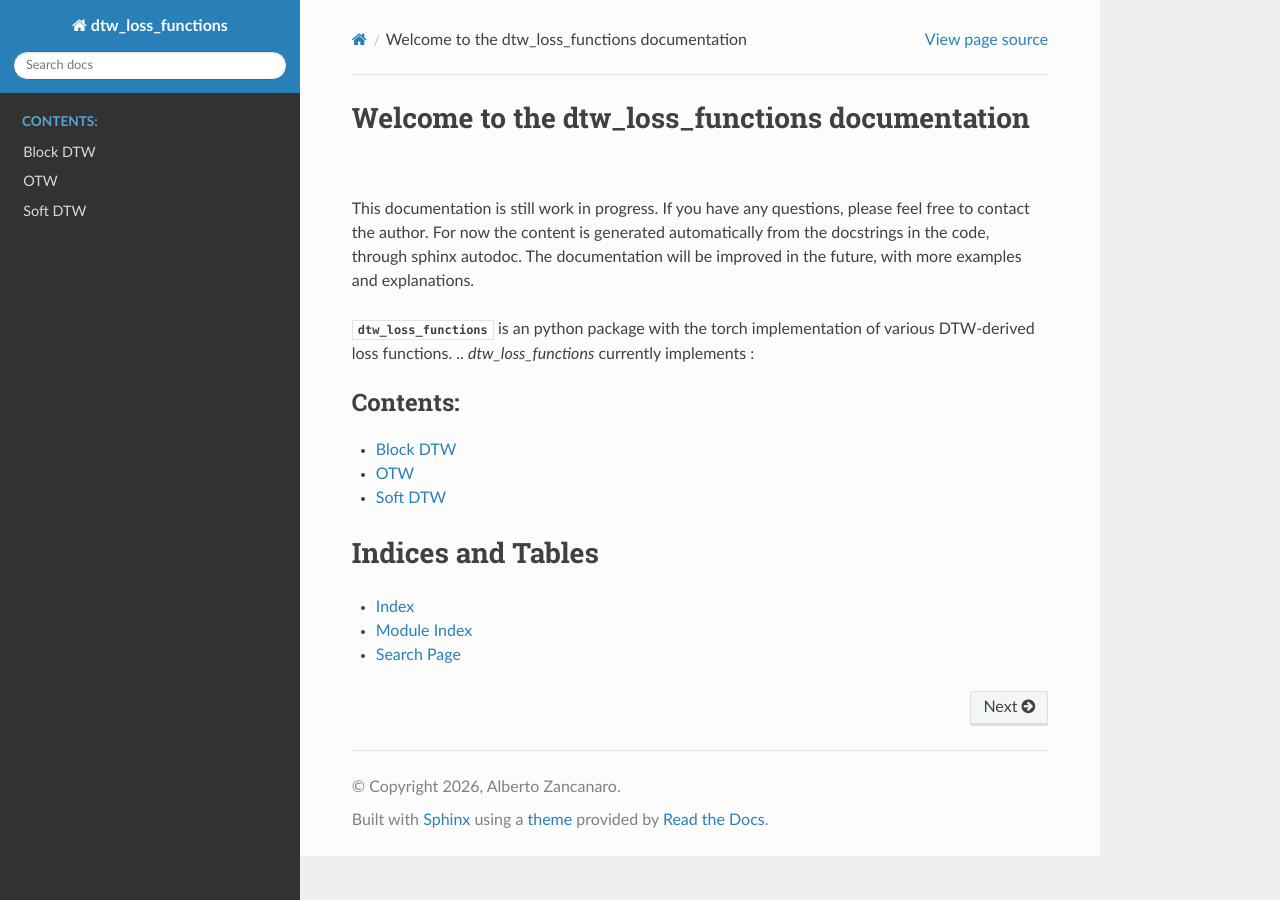
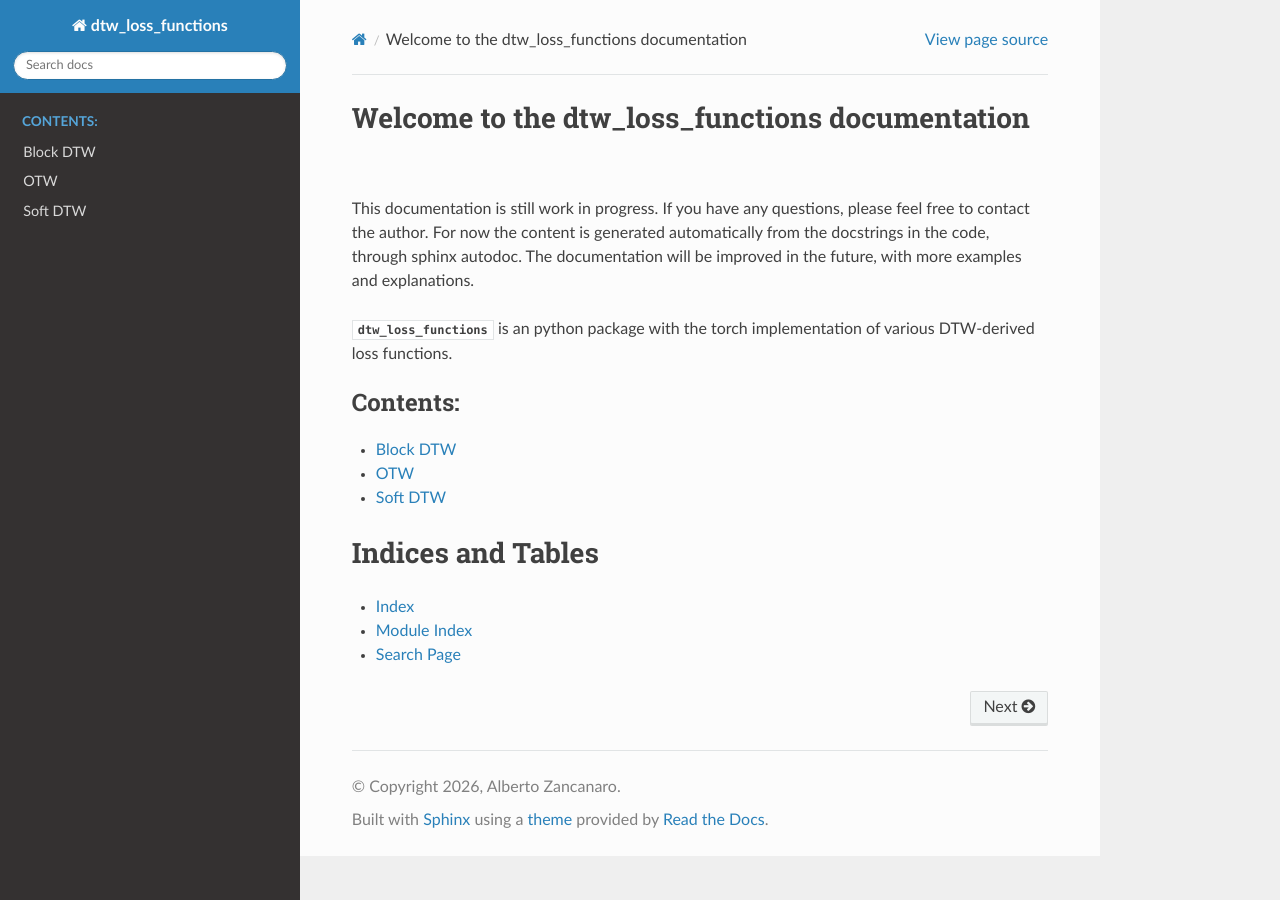
Before and after one commit to jesus-333/block-sdtw, a Sphinx documentation site: the page built from docs/index.rst, in a window 1280 px wide. Built offline with Sphinx 7.4.7 and the Read the Docs theme 3.1.0, drawn with Linux system fonts in a browser that asks for light colours.

Commit message:
Update docs

```diff
--- a/docs/index.rst
+++ b/docs/index.rst
@@ -10,14 +10,6 @@ This documentation is still work in progress. If you have any questions, please
 For now the content is generated automatically from the docstrings in the code, through sphinx autodoc. The documentation will be improved in the future, with more examples and explanations.
 
 :mod:`dtw_loss_functions` is an python package with the torch implementation of various DTW-derived loss functions.
-.. `dtw_loss_functions` currently implements :
-
-.. .. hlist::
-..    :columns: 1
-..
-..    * SoftDTW
-..    * BlockDTW
-..    * OTW
 
 .. toctree::
     :maxdepth: 1
```
Also changed, not shown: 6 other files.
